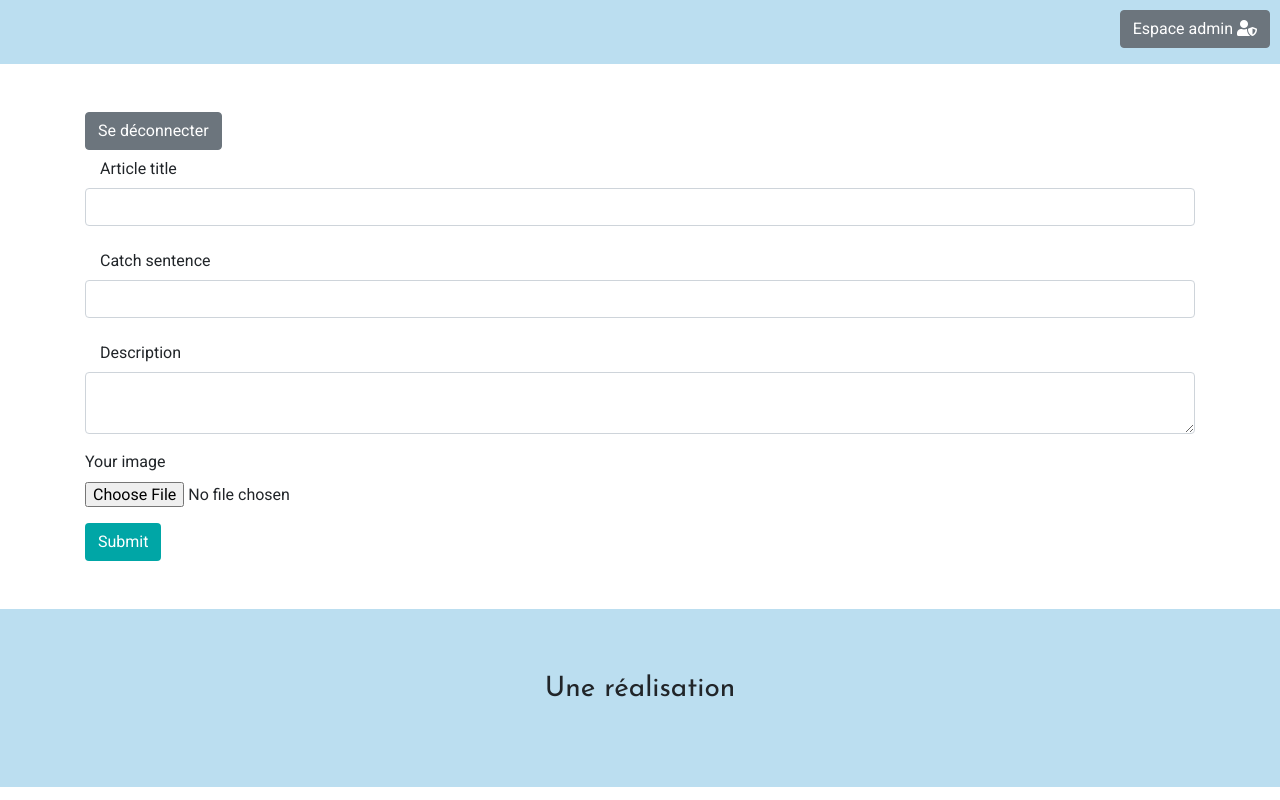
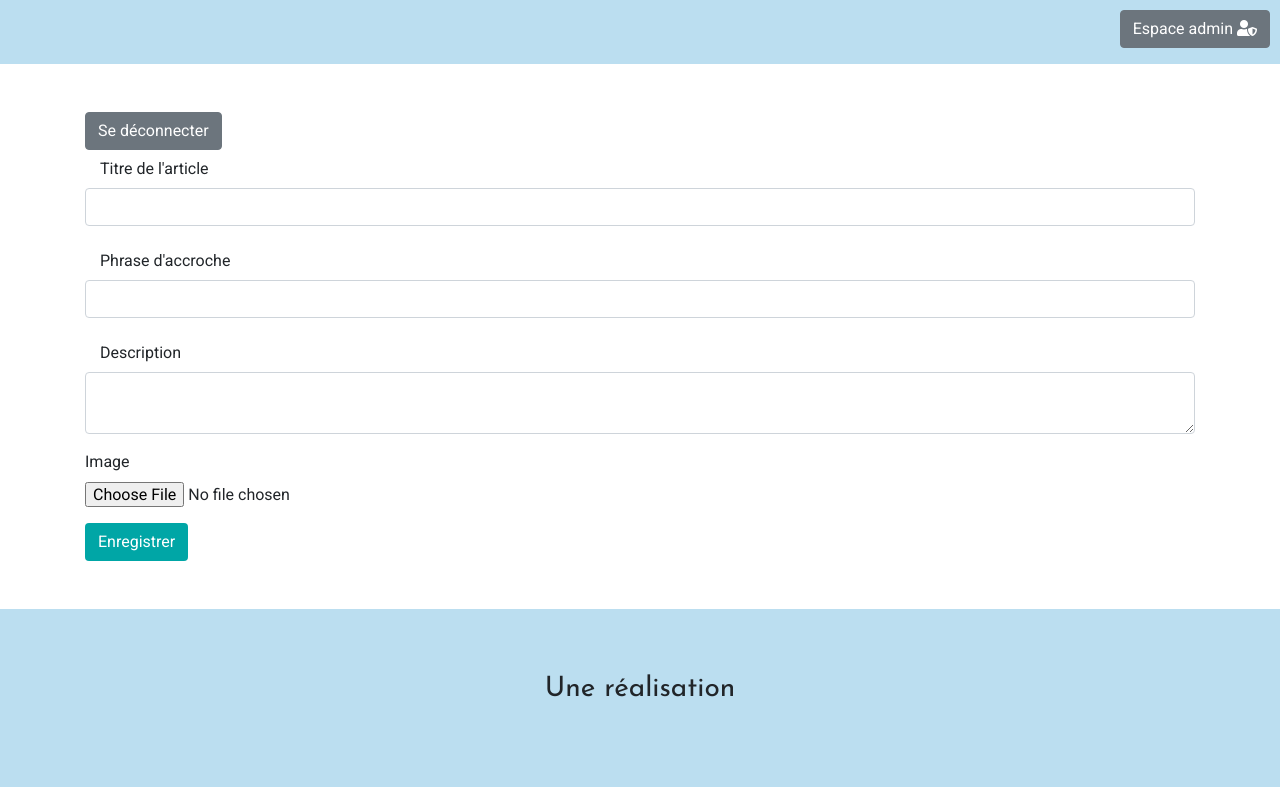
Before and after one commit to thomgo/blogMVC, a PHP site: page /vue/admin/dashboardVue.php in a window 1280 px wide. Run offline with PHP 8.4, Linux system fonts and the light colour scheme; data that the repository does not hold is empty; some libraries are stand-ins or nearby versions.

Commit message:
turned the app into a blog

```diff
--- a/model/articles.php
+++ b/model/articles.php
@@ -11,9 +11,9 @@ function getAllArticles() {
 }
 
 // Select only one article with its image and returns an associative array
-function getSingleArticle($productiId) {
+function getSingleArticle($articleId) {
   $response = getPDO()->prepare('SELECT * FROM Articles a INNER JOIN Images i ON i.id = a.img_id WHERE a.a_id = ?');
-  $response->execute([$productiId]);
+  $response->execute([$articleId]);
   return $response->fetch(PDO::FETCH_ASSOC);
 }
 
--- a/vue/admin/dashboardVue.php
+++ b/vue/admin/dashboardVue.php
@@ -12,11 +12,11 @@ include'../../vue/template/header.php';
    ?>
   <form class="" action="dashboard.php" method="post" enctype="multipart/form-data">
     <div class="form-group">
-        <label for="title" class="col-2 col-form-label">Article title</label>
+        <label for="title" class="col-2 col-form-label">Titre de l'article</label>
         <input class="form-control" type="text" id="title" name="title">
     </div>
     <div class="form-group">
-        <label for="catcher" class="col-2 col-form-label">Catch sentence</label>
+        <label for="catcher" class="col-2 col-form-label">Phrase d'accroche</label>
         <input class="form-control" type="text" id="catcher" name="catcher">
     </div>
     <div class="form-group">
@@ -24,10 +24,10 @@ include'../../vue/template/header.php';
         <textarea class="form-control" id="description" name="description"></textarea>
     </div>
     <div class="form-group">
-      <label for="articleImage">Your image</label>
+      <label for="articleImage">Image</label>
       <input type="file" class="form-control-file" id="articleImage" aria-describedby="load your image" name="articleImage">
     </div>
-    <button type="submit" class="btn backgroundDark">Submit</button>
+    <button type="submit" class="btn backgroundDark">Enregistrer</button>
   </form>
 </main>
 
```
Also changed, not shown: vue/admin/loginVue.php (+5 -4 lines).
